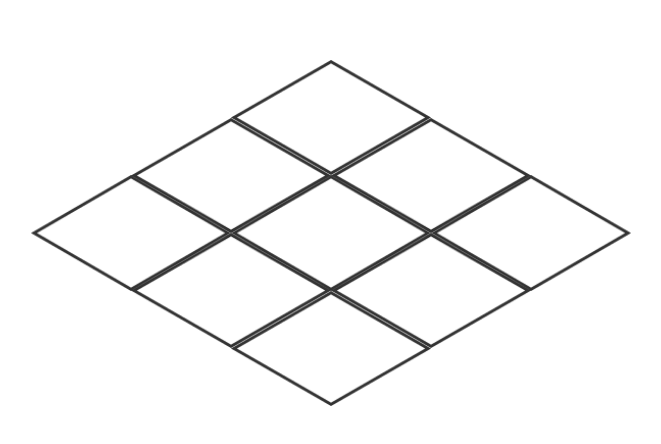
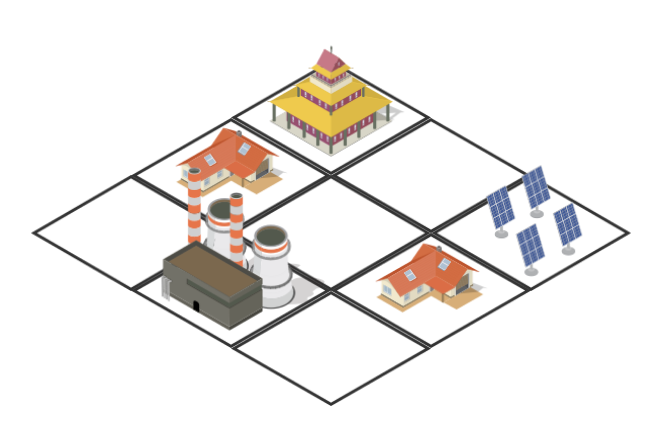
Before and after one commit to dhammafarer/exhibition-vue, a Vue app: page / in a window 1280 px wide. Shown: the top 444 px of the page, without its empty margins (69-730 px from the left). Built offline with nearby package versions, Linux system fonts and the light colour scheme.

Commit message:
refactor buildings

```diff
--- a/src/App.vue
+++ b/src/App.vue
@@ -11,6 +11,12 @@
 
       <div v-if="show.ground" class="ground">
         <div class="tile" v-for="tile in ground" :style="groundTileStyles(tile.pos)">
+          <img class="ground-tile" :src="tiles[tile.type]"/>
+        </div>
+      </div>
+
+       <div v-if="show.buildings" class="buildings">
+        <div v-if="tile.type" class="tile" v-for="tile in buildings" :style="buildingTileStyles(tile.pos)">
           <img class="ground-tile" :src="tiles[tile.type]"/>
         </div>
       </div>
@@ -34,7 +40,7 @@ export default {
       show: {
         grid: true,
         ground: false,
-        objects: false,
+        buildings: true,
         markers: false
       },
       displayTooltip: false,
@@ -48,7 +54,7 @@ export default {
         ['stone', 'stone', 'grass']
 
       ],
-      objectsMap: [
+      buildingsMap: [
         ['temple', null, 'solar'],
         ['house', null, 'house'],
         [null, 'factory', null]
@@ -69,10 +75,19 @@ export default {
       return (this.tileWidth / this.tileRatio)
     },
     grid () {
-      this.ground.map(tile => Object.assign({}, tile, {type: 'grid'}))
+      return this.ground.map(tile => Object.assign({}, tile, {type: 'grid'}))
     },
     ground () {
       return this.groundMap
+        .map((row, y) => row
+          .map((el, x) => {
+            return {type: el, pos: [x, y]}
+          })
+        )
+        .reduce((a, b) => a.concat(b), [])
+    },
+    buildings () {
+      return this.buildingsMap
         .map((row, y) => row
           .map((el, x) => {
             return {type: el, pos: [x, y]}
@@ -86,6 +101,13 @@ export default {
       return {
         left: this.tileWidth / 2 * (this.groundMap.length + x - y) + 'px',
         top: this.tileHeight / 2 * (x + y) + 'px',
+        width: this.tileWidth + 'px'
+      }
+    },
+    buildingTileStyles ([x, y]) {
+      return {
+        left: this.tileWidth / 2 * (this.groundMap.length + x - y) + 'px',
+        top: this.tileHeight / 2 * (x + y) - this.tileHeight + 'px',
         width: this.tileWidth + 'px'
       }
     },
@@ -116,7 +138,7 @@ export default {
     margin-top: 60px;
   }
 
-  .grid, .ground, .structures, .markers {
+  .grid, .ground, .buildings, .markers {
     position: absolute;
   }
 
@@ -124,7 +146,7 @@ export default {
     position: absolute;
   }
 
-  .grid-tile, .ground-tile, .structure-tile {
+  .grid-tile, .ground-tile, .building-tile {
     width: 100%;
     height: 100%;
   }
@@ -160,7 +182,7 @@ export default {
     position: absolute;
   }
 
-  .structure-tile {
+  .building-tile {
     transform: translateY(-50%);
     width: 100%;
     height: 100%;
```
